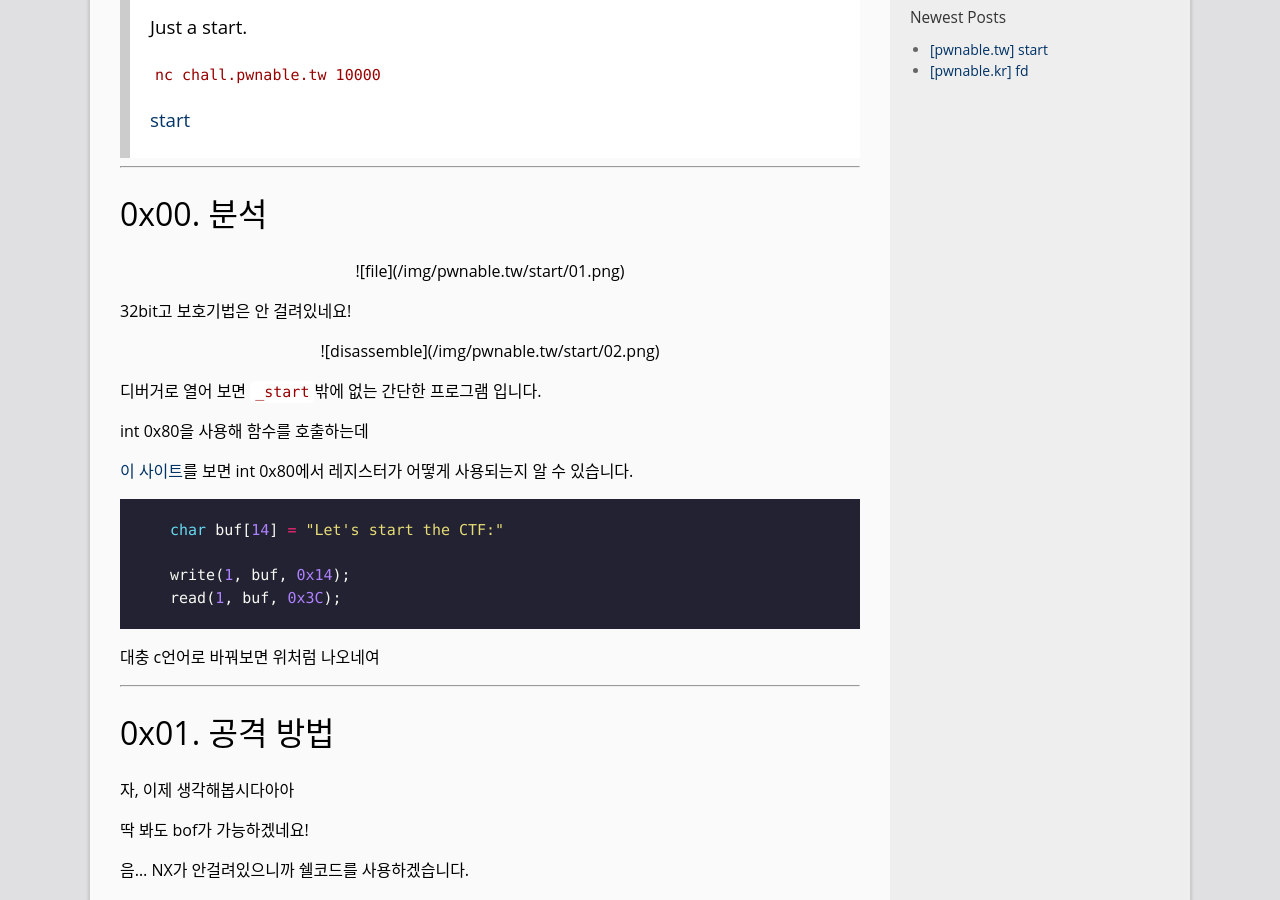
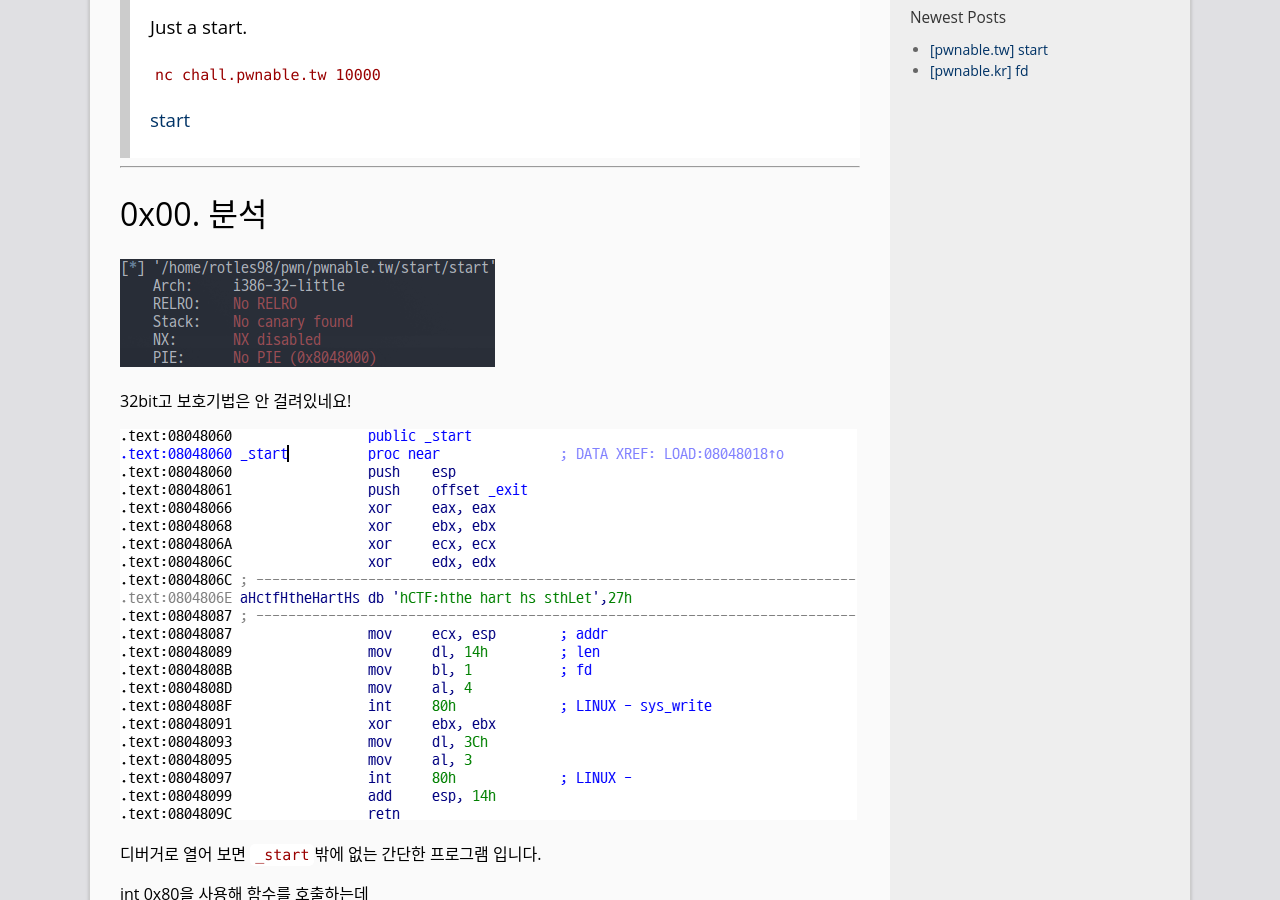
Before and after one commit to UnKN0wnName/stfwlg.github.io, a Jekyll site: the page built from _posts/2018-05-25-[pwnable.tw]_start.md, in a window 1280 px wide and 900 px high, scrolled down 367 px. Built offline with Jekyll 4.4.1, drawn with Linux system fonts in a browser that asks for light colours; some of the changed text lies outside the part shown.

Commit message:
pwnable.tw start

````diff
--- a/_posts/2018-05-25-[pwnable.tw]_start.md
+++ b/_posts/2018-05-25-[pwnable.tw]_start.md
@@ -13,11 +13,11 @@ tags: rotles98
 - - -
 # 0x00. 분석
 
-<center> ![file](/img/pwnable.tw/start/01.png) </center>
+![file](/img/pwnable.tw/start/01.png)
 
 32bit고 보호기법은 안 걸려있네요!
 
-<center> ![disassemble](/img/pwnable.tw/start/02.png) </center>
+![disassemble](/img/pwnable.tw/start/02.png)
 
 디버거로 열어 보면 `_start`밖에 없는 간단한 프로그램 입니다.
 
@@ -93,10 +93,10 @@ payload += p32(0x08048087)
 s.send(payload)
 ```
 
-><center>! [stack_leak](/img/pwnable.tw/start/03.png) </center>
+>![stack_leak](/img/pwnable.tw/start/03.png)
 누가봐도 스택처럼 생긴 `0xffae9020`이 바로 나와주네요!
 혹시 모르니 gdb로 맞는지 확인해 봅시닷.
-<center> ![gdb_check](/img/pwnable.tw/start/04.png) </center>
+![gdb_check](/img/pwnable.tw/start/04.png)
 
 - - -
 # 0x03. 익스플로잇
````
